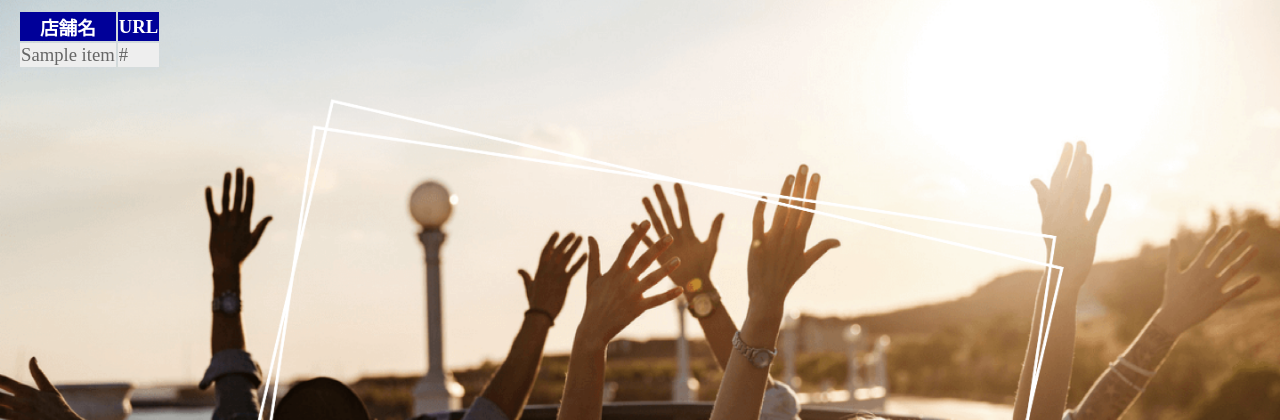
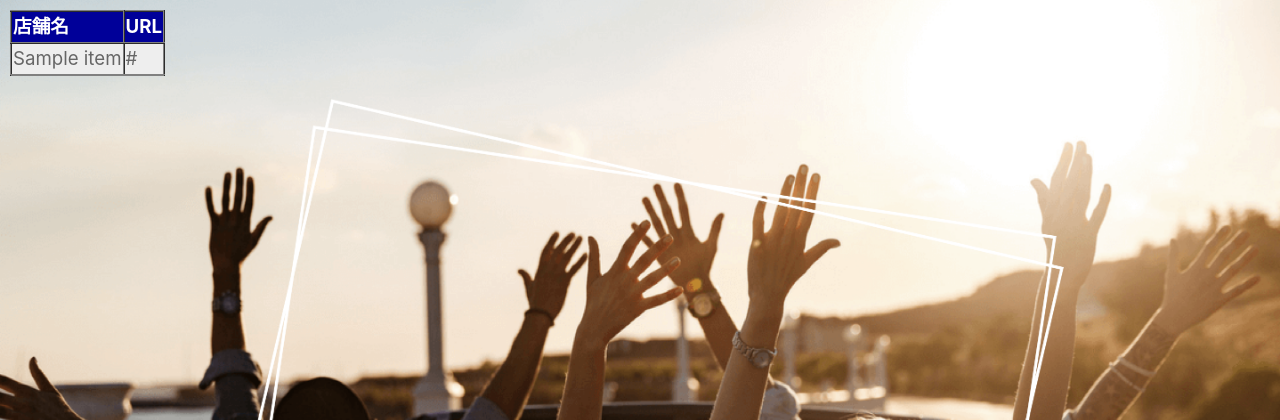
Before and after one commit to yonechitest/Django-Heroku, a Django app: template hello/templates/hello/top2.html in a window 1280 px wide. Shown: the top 420 px of the page. Run offline with Django 3.2, Linux system fonts and the light colour scheme; the template is opened without the code that fills it: most values are stand-ins (such as "Sample title", 1, 10 or a date in 2020); some libraries are stand-ins or nearby versions.

Commit message:
top2画面微調整

```diff
--- a/hello/templates/hello/top2.html
+++ b/hello/templates/hello/top2.html
@@ -3,6 +3,8 @@
 <html lang=ja>
     <head>
         <mata charset=UTF-8>
+        <meta name="viewport" content="width=device-width,initial-scale=1.0,minimum-scale=1.0">
+        <link rel="stylesheet" type="text/css" href="{% static 'css/bootstrap.css' %}" />
         <link rel="shortcut icon"  href="{% static 'img/favicon.ico' %}">
         <link rel="stylesheet" href="{% static 'css/limmy.css' %}" type="text/css">
         <link rel="stylesheet" type="text/css" href="{% static 'hello/css/style.css' %}" />
@@ -21,8 +23,9 @@
 
 
 
-        <table >
+        <table border="">
             <tr>
+
                 <th>店舗名</th>
                 <th>URL</th>
             </tr>
```
